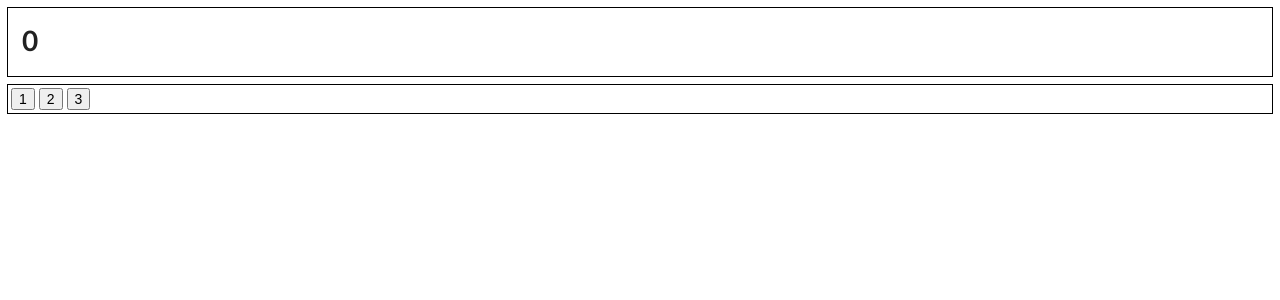
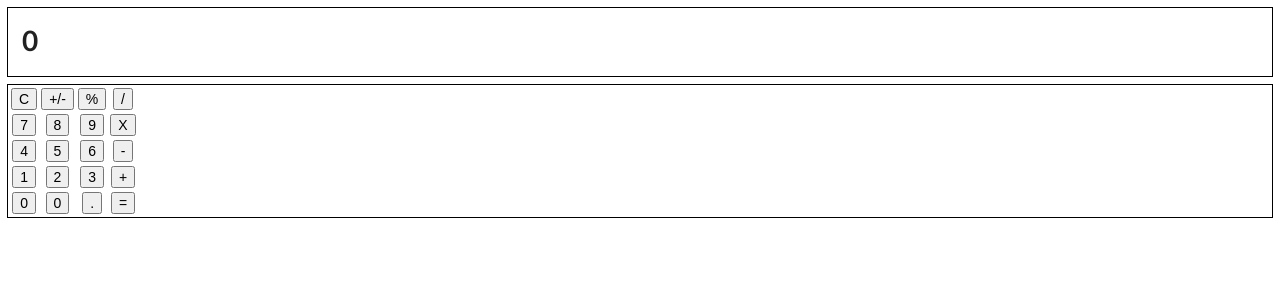
Before and after one commit to syedishmam/calculator, a React (Create React App) app in the folder react_calc/: page / in a window 1280 px wide. Shown: the top 300 px of the page. Built offline with nearby package versions, Linux system fonts and the light colour scheme.

Commit message:
Add all calculator buttons

```diff
--- a/react_calc/src/components/ButtonPad.js
+++ b/react_calc/src/components/ButtonPad.js
@@ -10,9 +10,34 @@ class ButtonPad extends React.Component {
                 <table>
                     <tbody>
                         <tr>
+                            <th><Button number="C"/></th>
+                            <th><Button number="+/-"/></th>
+                            <th><Button number="%"/></th>
+                            <th><Button number="/"/></th>
+                        </tr>
+                        <tr>
+                            <th><Button number="7"/></th>
+                            <th><Button number="8"/></th>
+                            <th><Button number="9"/></th>
+                            <th><Button number="X"/></th>
+                        </tr>
+                        <tr>
+                            <th><Button number="4"/></th>
+                            <th><Button number="5"/></th>
+                            <th><Button number="6"/></th>
+                            <th><Button number="-"/></th>
+                        </tr>
+                        <tr>
                             <th><Button number="1"/></th>
                             <th><Button number="2"/></th>
                             <th><Button number="3"/></th>
+                            <th><Button number="+"/></th>
+                        </tr>
+                        <tr>
+                            <th><Button number="0"/></th>
+                            <th><Button number="0"/></th>
+                            <th><Button number="."/></th>
+                            <th><Button number="="/></th>
                         </tr>
                     </tbody>
                 </table>
```
